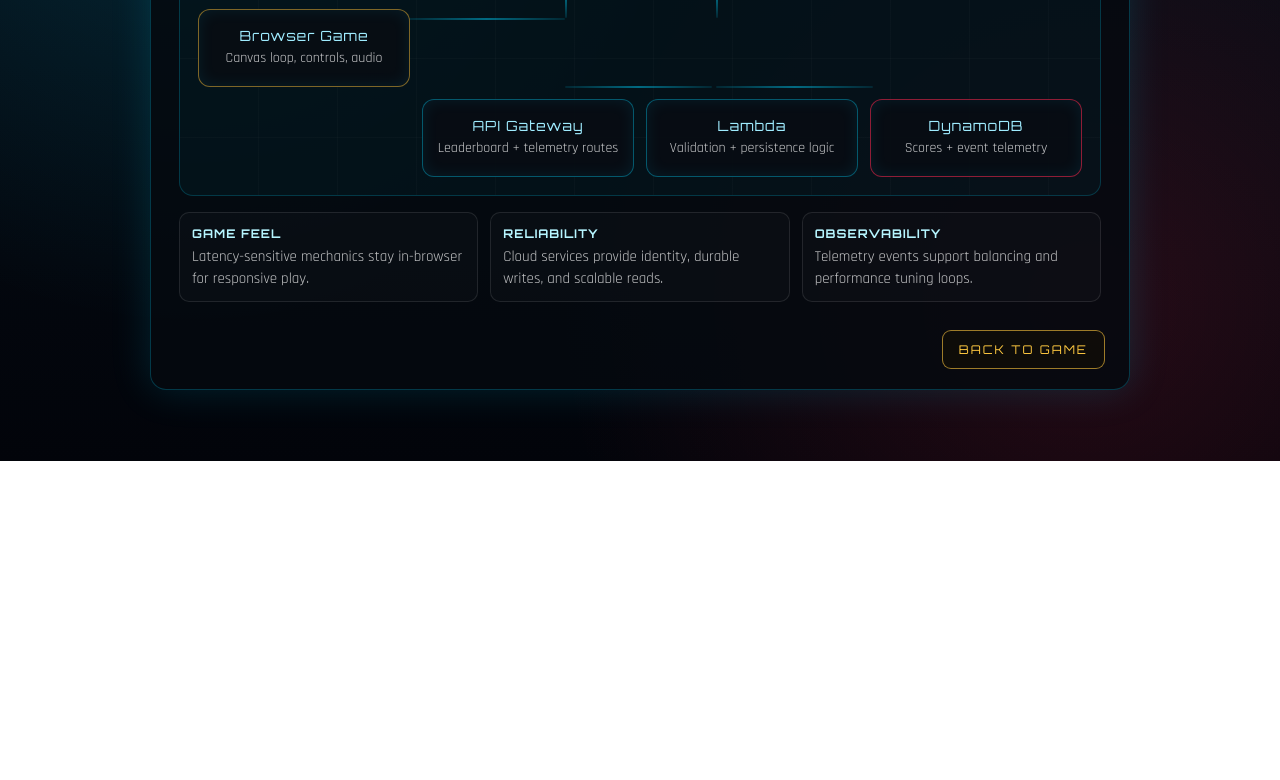
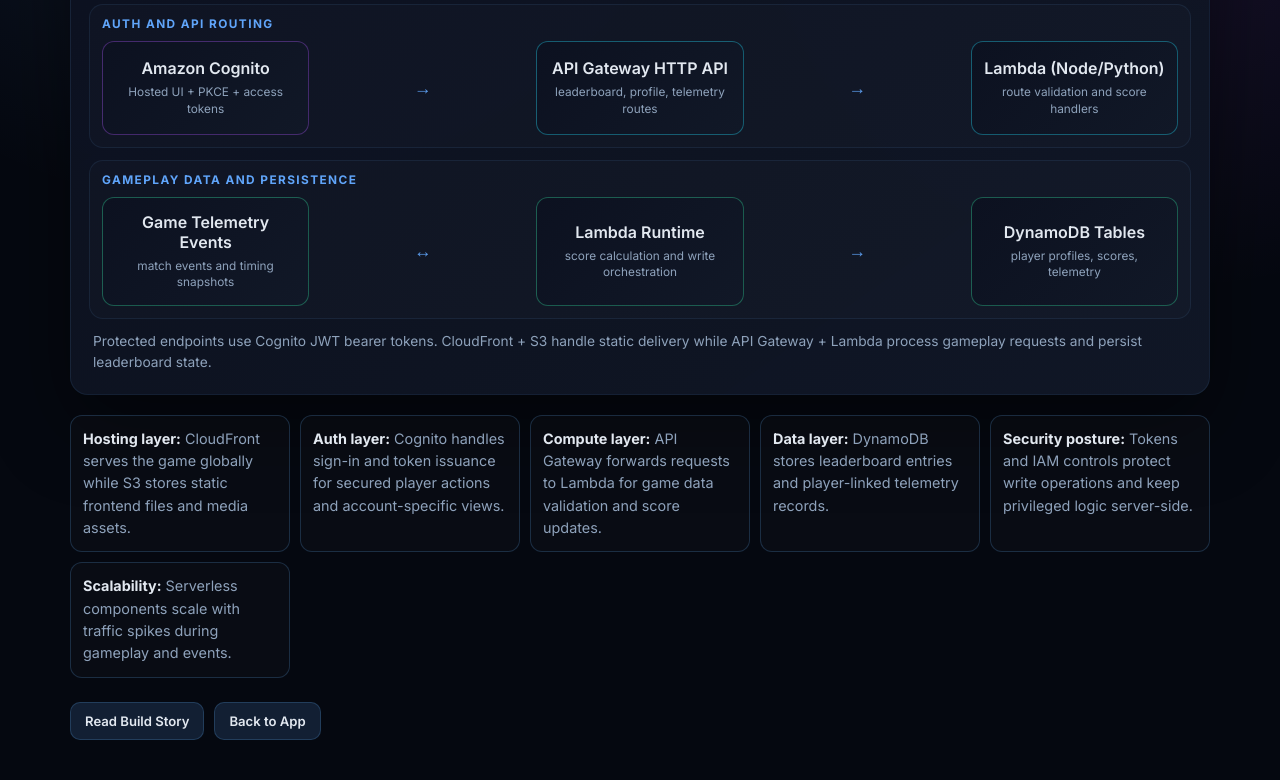
Before and after one commit to joesparkman/fifa-neon-soccer, a plain HTML site: page architecture-diagram.html in a window 1280 px wide. Shown: the part 339-1119 px from the top of the page. Before the commit the page ends 800 px from the top, so only its background shows below. Drawn offline with Linux system fonts and the light colour scheme.

Commit message:
Standardize architecture visual page to lane style

```diff
--- a/architecture-diagram.html
+++ b/architecture-diagram.html
@@ -3,18 +3,23 @@
 <head>
   <meta charset="UTF-8" />
   <meta name="viewport" content="width=device-width, initial-scale=1.0" />
-  <title>FIFA Neon Soccer - Architecture Diagram</title>
+  <title>FIFA Neon App - Architecture Visual</title>
   <link rel="preconnect" href="https://fonts.googleapis.com" />
-  <link href="https://fonts.googleapis.com/css2?family=Orbitron:wght@400;700;900&family=Rajdhani:wght@400;600;700&display=swap" rel="stylesheet" />
+  <link rel="preconnect" href="https://fonts.gstatic.com" crossorigin />
+  <link href="https://fonts.googleapis.com/css2?family=Inter:wght@400;600;700&family=Space+Grotesk:wght@500;700&display=swap" rel="stylesheet" />
   <style>
     :root {
-      --bg0: #02040a;
-      --bg1: #06101a;
-      --cyan: #00d4ff;
-      --gold: #ffc940;
-      --pink: #ff2d55;
-      --text: rgba(255,255,255,0.9);
-      --muted: rgba(255,255,255,0.6);
+      --bg: #050810;
+      --surface: #0c1120;
+      --surface-2: #111827;
+      --border: rgba(99, 179, 255, 0.2);
+      --border-soft: rgba(99, 179, 255, 0.09);
+      --text: #e2e8f0;
+      --muted: #8ea2bb;
+      --blue: #60a5fa;
+      --cyan: #22d3ee;
+      --green: #34d399;
+      --purple: #a855f7;
     }
 
     * { box-sizing: border-box; }
@@ -22,278 +27,210 @@
     body {
       margin: 0;
       min-height: 100vh;
+      background:
+        radial-gradient(circle at 18% 2%, rgba(96, 165, 250, 0.14), transparent 35%),
+        radial-gradient(circle at 92% 16%, rgba(168, 85, 247, 0.12), transparent 30%),
+        var(--bg);
       color: var(--text);
-      font-family: "Rajdhani", sans-serif;
-      background:
-        radial-gradient(circle at 15% 20%, rgba(0,212,255,0.15), transparent 40%),
-        radial-gradient(circle at 85% 80%, rgba(255,45,85,0.14), transparent 42%),
-        linear-gradient(180deg, var(--bg1), var(--bg0));
-      display: grid;
-      place-items: center;
-      padding: 24px;
+      font-family: "Inter", sans-serif;
+      padding: 28px 16px 40px;
     }
 
-    .page {
-      width: min(980px, 100%);
-      border: 1px solid rgba(0,212,255,0.24);
-      border-radius: 16px;
-      background: rgba(5,10,16,0.86);
-      box-shadow: 0 0 40px rgba(0,212,255,0.15);
+    .shell {
+      max-width: 1140px;
+      margin: 0 auto;
+    }
+
+    h1 {
+      margin: 0;
+      font-family: "Space Grotesk", sans-serif;
+      font-size: clamp(1.8rem, 5vw, 2.6rem);
+    }
+
+    .sub {
+      margin: 10px 0 24px;
+      color: var(--muted);
+      line-height: 1.65;
+      max-width: 760px;
+    }
+
+    .board {
+      border: 1px solid var(--border-soft);
+      border-radius: 18px;
+      background: linear-gradient(145deg, rgba(12, 17, 32, 0.95), rgba(17, 24, 39, 0.94));
+      box-shadow: 0 30px 80px rgba(0, 0, 0, 0.45);
+      padding: 18px;
       overflow: hidden;
     }
 
-    .head {
-      padding: 22px 24px 14px;
-      border-bottom: 1px solid rgba(255,255,255,0.08);
+    .lane {
+      border: 1px solid var(--border-soft);
+      border-radius: 14px;
+      padding: 12px;
+      background: rgba(255, 255, 255, 0.015);
     }
 
-    .kicker {
-      font-family: "Orbitron", monospace;
-      font-size: 13px;
-      letter-spacing: 3px;
-      color: var(--gold);
+    .lane + .lane { margin-top: 12px; }
+
+    .lane-title {
+      margin: 0 0 10px;
+      font-size: 0.74rem;
+      letter-spacing: 0.12em;
+      text-transform: uppercase;
+      color: var(--blue);
+      font-weight: 700;
     }
 
-    h1 {
-      margin: 8px 0 2px;
-      font-family: "Orbitron", monospace;
-      font-size: clamp(28px, 3.6vw, 40px);
-      letter-spacing: 2px;
-    }
-
-    .sub {
-      margin: 0;
-      color: var(--muted);
-      font-size: 18px;
-      line-height: 1.45;
-    }
-
-    .canvas {
-      position: relative;
-      padding: 28px;
-    }
-
-    .diagram {
-      position: relative;
+    .lane-grid {
       display: grid;
-      grid-template-columns: repeat(12, 1fr);
-      grid-auto-rows: 78px;
-      gap: 12px;
-      padding: 18px;
-      border: 1px solid rgba(0,212,255,0.2);
-      border-radius: 14px;
-      background: rgba(0,212,255,0.04);
-      overflow: hidden;
-    }
-
-    .diagram::before,
-    .diagram::after {
-      content: "";
-      position: absolute;
-      pointer-events: none;
-      inset: 0;
-    }
-
-    .diagram::before {
-      background: repeating-linear-gradient(90deg, transparent, transparent 78px, rgba(255,255,255,0.04) 78px, rgba(255,255,255,0.04) 79px);
-      opacity: 0.5;
-    }
-
-    .diagram::after {
-      background: repeating-linear-gradient(180deg, transparent, transparent 78px, rgba(255,255,255,0.04) 78px, rgba(255,255,255,0.04) 79px);
-      opacity: 0.5;
+      grid-template-columns: repeat(5, minmax(0, 1fr));
+      gap: 10px;
+      align-items: stretch;
     }
 
     .node {
-      position: relative;
-      z-index: 2;
-      border: 1px solid rgba(0,212,255,0.38);
+      border: 1px solid var(--border);
+      background: linear-gradient(135deg, var(--surface), var(--surface-2));
       border-radius: 12px;
-      background: rgba(8,13,20,0.95);
-      padding: 12px;
-      display: grid;
-      align-content: center;
-      justify-items: center;
+      padding: 14px 12px;
       text-align: center;
-      box-shadow: inset 0 0 16px rgba(0,212,255,0.09);
+      font-weight: 600;
+      min-height: 94px;
+      display: flex;
+      flex-direction: column;
+      justify-content: center;
+      gap: 6px;
     }
 
-    .node .title {
-      font-family: "Orbitron", monospace;
-      font-size: 14px;
-      letter-spacing: 1px;
-      color: #9fecff;
+    .node small {
+      color: var(--muted);
+      font-weight: 500;
+      font-size: 0.74rem;
+      line-height: 1.4;
     }
 
-    .node .meta {
-      margin-top: 4px;
-      font-size: 14px;
-      color: rgba(255,255,255,0.78);
-      line-height: 1.45;
+    .node.blue { border-color: rgba(96, 165, 250, 0.38); }
+    .node.cyan { border-color: rgba(34, 211, 238, 0.38); }
+    .node.green { border-color: rgba(52, 211, 153, 0.38); }
+    .node.purple { border-color: rgba(168, 85, 247, 0.35); }
+
+    .flow {
+      display: flex;
+      align-items: center;
+      justify-content: center;
+      color: var(--blue);
+      font-weight: 700;
+      opacity: 0.9;
+      font-size: 1.1rem;
     }
 
-    .browser { grid-column: 1 / 4; grid-row: 2; border-color: rgba(255,201,64,0.48); }
-    .cdn { grid-column: 4 / 7; grid-row: 1; }
-    .cognito { grid-column: 7 / 10; grid-row: 1; }
-    .api { grid-column: 4 / 7; grid-row: 3; }
-    .lambda { grid-column: 7 / 10; grid-row: 3; }
-    .ddb { grid-column: 10 / 13; grid-row: 3; border-color: rgba(255,45,85,0.55); }
-
-    .line {
-      position: absolute;
-      z-index: 1;
-      background: linear-gradient(90deg, rgba(0,212,255,0.15), rgba(0,212,255,0.6), rgba(0,212,255,0.15));
-      border-radius: 999px;
-      animation: pulse 2.2s ease-in-out infinite;
-    }
-
-    .line.v {
-      width: 2px;
-      background: linear-gradient(180deg, rgba(0,212,255,0.15), rgba(0,212,255,0.65), rgba(0,212,255,0.15));
-    }
-
-    .l1 { left: 24.8%; top: 40%; width: 17%; height: 2px; }
-    .l2 { left: 41.8%; top: 24%; width: 2px; height: 16%; }
-    .l3 { left: 58.3%; top: 24%; width: 2px; height: 16%; }
-    .l4 { left: 41.8%; top: 63%; width: 16%; height: 2px; }
-    .l5 { left: 58.3%; top: 63%; width: 17%; height: 2px; }
-
-    @keyframes pulse {
-      0%, 100% { opacity: 0.45; }
-      50% { opacity: 1; }
+    .board-note {
+      margin: 12px 4px 2px;
+      color: var(--muted);
+      font-size: 0.86rem;
+      line-height: 1.55;
     }
 
     .legend {
+      margin-top: 20px;
       display: grid;
-      grid-template-columns: repeat(3, 1fr);
-      gap: 12px;
-      margin-top: 16px;
+      gap: 10px;
+      grid-template-columns: repeat(auto-fit, minmax(220px, 1fr));
     }
 
     .legend-item {
-      border: 1px solid rgba(255,255,255,0.1);
-      border-radius: 10px;
+      border: 1px solid var(--border);
+      border-radius: 12px;
+      background: rgba(255, 255, 255, 0.02);
       padding: 12px;
-      font-size: 15px;
-      color: rgba(255,255,255,0.76);
-      background: rgba(255,255,255,0.02);
-      line-height: 1.45;
+      color: var(--muted);
+      font-size: 0.9rem;
+      line-height: 1.55;
     }
 
-    .legend-item strong {
-      color: #b6f5ff;
-      font-family: "Orbitron", monospace;
-      font-size: 12px;
-      letter-spacing: 1px;
-      display: block;
-      margin-bottom: 4px;
+    .legend-item strong { color: var(--text); }
+
+    .actions {
+      margin-top: 24px;
+      display: flex;
+      gap: 10px;
+      flex-wrap: wrap;
     }
 
-    .foot {
-      padding: 0 24px 20px;
-      display: flex;
-      justify-content: flex-end;
+    .actions a {
+      padding: 10px 14px;
+      border-radius: 10px;
+      border: 1px solid var(--border);
+      color: var(--text);
+      text-decoration: none;
+      font-weight: 600;
+      font-size: 0.82rem;
+      background: rgba(96, 165, 250, 0.15);
     }
 
-    .back {
-      border: 1px solid rgba(255,201,64,0.6);
-      color: var(--gold);
-      text-decoration: none;
-      font-family: "Orbitron", monospace;
-      font-size: 12px;
-      letter-spacing: 2px;
-      padding: 11px 16px;
-      border-radius: 9px;
-      background: rgba(20,15,4,0.55);
-    }
-
-    .back:hover,
-    .back:active {
-      color: #000;
-      background: var(--gold);
-    }
-
-    @media (max-width: 760px) {
-      .diagram {
-        grid-template-columns: 1fr;
-        grid-auto-rows: auto;
-        padding: 10px;
-      }
-
-      .node {
-        grid-column: auto;
-        grid-row: auto;
-        min-height: 74px;
-      }
-
-      .line { display: none; }
-
-      .legend {
-        grid-template-columns: 1fr;
-      }
-
-      .foot {
-        justify-content: center;
+    @media (max-width: 860px) {
+      .lane-grid { grid-template-columns: 1fr; }
+      .flow {
+        transform: rotate(90deg);
+        min-height: 22px;
       }
     }
   </style>
 </head>
 <body>
-  <main class="page">
-    <header class="head">
-      <div class="kicker">SYSTEM MAP</div>
-      <h1>FIFA NEON SOCCER ARCHITECTURE</h1>
-      <p class="sub">Visual flow of gameplay client, identity, API, compute, storage, and asset delivery.</p>
-    </header>
+  <main class="shell">
+    <h1>Architecture Visual</h1>
+    <p class="sub">Complete production architecture for FIFA Neon Soccer, covering frontend delivery, identity, gameplay APIs, compute logic, and real-time score persistence.</p>
 
-    <section class="canvas">
-      <div class="diagram" aria-label="Application architecture diagram">
-        <div class="line l1"></div>
-        <div class="line v l2"></div>
-        <div class="line v l3"></div>
-        <div class="line l4"></div>
-        <div class="line l5"></div>
+    <section class="board" aria-label="FIFA neon cloud architecture lanes">
+      <article class="lane">
+        <p class="lane-title">Delivery and Frontend</p>
+        <div class="lane-grid">
+          <div class="node blue">Player Browser<small>Loads neon game UI and client logic</small></div>
+          <div class="flow">→</div>
+          <div class="node blue">CloudFront CDN<small>Global delivery at app.joesparkman.com/fifa</small></div>
+          <div class="flow">→</div>
+          <div class="node blue">S3 Static Hosting<small>index, app.js, style, audio assets</small></div>
+        </div>
+      </article>
 
-        <article class="node browser">
-          <div class="title">Browser Game</div>
-          <div class="meta">Canvas loop, controls, audio</div>
-        </article>
+      <article class="lane">
+        <p class="lane-title">Auth and API Routing</p>
+        <div class="lane-grid">
+          <div class="node purple">Amazon Cognito<small>Hosted UI + PKCE + access tokens</small></div>
+          <div class="flow">→</div>
+          <div class="node cyan">API Gateway HTTP API<small>leaderboard, profile, telemetry routes</small></div>
+          <div class="flow">→</div>
+          <div class="node cyan">Lambda (Node/Python)<small>route validation and score handlers</small></div>
+        </div>
+      </article>
 
-        <article class="node cdn">
-          <div class="title">S3 + CloudFront</div>
-          <div class="meta">Static app + sound assets</div>
-        </article>
+      <article class="lane">
+        <p class="lane-title">Gameplay Data and Persistence</p>
+        <div class="lane-grid">
+          <div class="node green">Game Telemetry Events<small>match events and timing snapshots</small></div>
+          <div class="flow">↔</div>
+          <div class="node green">Lambda Runtime<small>score calculation and write orchestration</small></div>
+          <div class="flow">→</div>
+          <div class="node green">DynamoDB Tables<small>player profiles, scores, telemetry</small></div>
+        </div>
+      </article>
 
-        <article class="node cognito">
-          <div class="title">Cognito</div>
-          <div class="meta">Hosted UI + PKCE auth</div>
-        </article>
-
-        <article class="node api">
-          <div class="title">API Gateway</div>
-          <div class="meta">Leaderboard + telemetry routes</div>
-        </article>
-
-        <article class="node lambda">
-          <div class="title">Lambda</div>
-          <div class="meta">Validation + persistence logic</div>
-        </article>
-
-        <article class="node ddb">
-          <div class="title">DynamoDB</div>
-          <div class="meta">Scores + event telemetry</div>
-        </article>
-      </div>
-
-      <div class="legend">
-        <div class="legend-item"><strong>GAME FEEL</strong>Latency-sensitive mechanics stay in-browser for responsive play.</div>
-        <div class="legend-item"><strong>RELIABILITY</strong>Cloud services provide identity, durable writes, and scalable reads.</div>
-        <div class="legend-item"><strong>OBSERVABILITY</strong>Telemetry events support balancing and performance tuning loops.</div>
-      </div>
+      <p class="board-note">Protected endpoints use Cognito JWT bearer tokens. CloudFront + S3 handle static delivery while API Gateway + Lambda process gameplay requests and persist leaderboard state.</p>
     </section>
 
-    <div class="foot">
-      <a class="back" href="./">BACK TO GAME</a>
+    <section class="legend">
+      <article class="legend-item"><strong>Hosting layer:</strong> CloudFront serves the game globally while S3 stores static frontend files and media assets.</article>
+      <article class="legend-item"><strong>Auth layer:</strong> Cognito handles sign-in and token issuance for secured player actions and account-specific views.</article>
+      <article class="legend-item"><strong>Compute layer:</strong> API Gateway forwards requests to Lambda for game data validation and score updates.</article>
+      <article class="legend-item"><strong>Data layer:</strong> DynamoDB stores leaderboard entries and player-linked telemetry records.</article>
+      <article class="legend-item"><strong>Security posture:</strong> Tokens and IAM controls protect write operations and keep privileged logic server-side.</article>
+      <article class="legend-item"><strong>Scalability:</strong> Serverless components scale with traffic spikes during gameplay and events.</article>
+    </section>
+
+    <div class="actions">
+      <a href="./?view=story" target="_blank" rel="noopener noreferrer">Read Build Story</a>
+      <a href="./">Back to App</a>
     </div>
   </main>
 </body>
```
